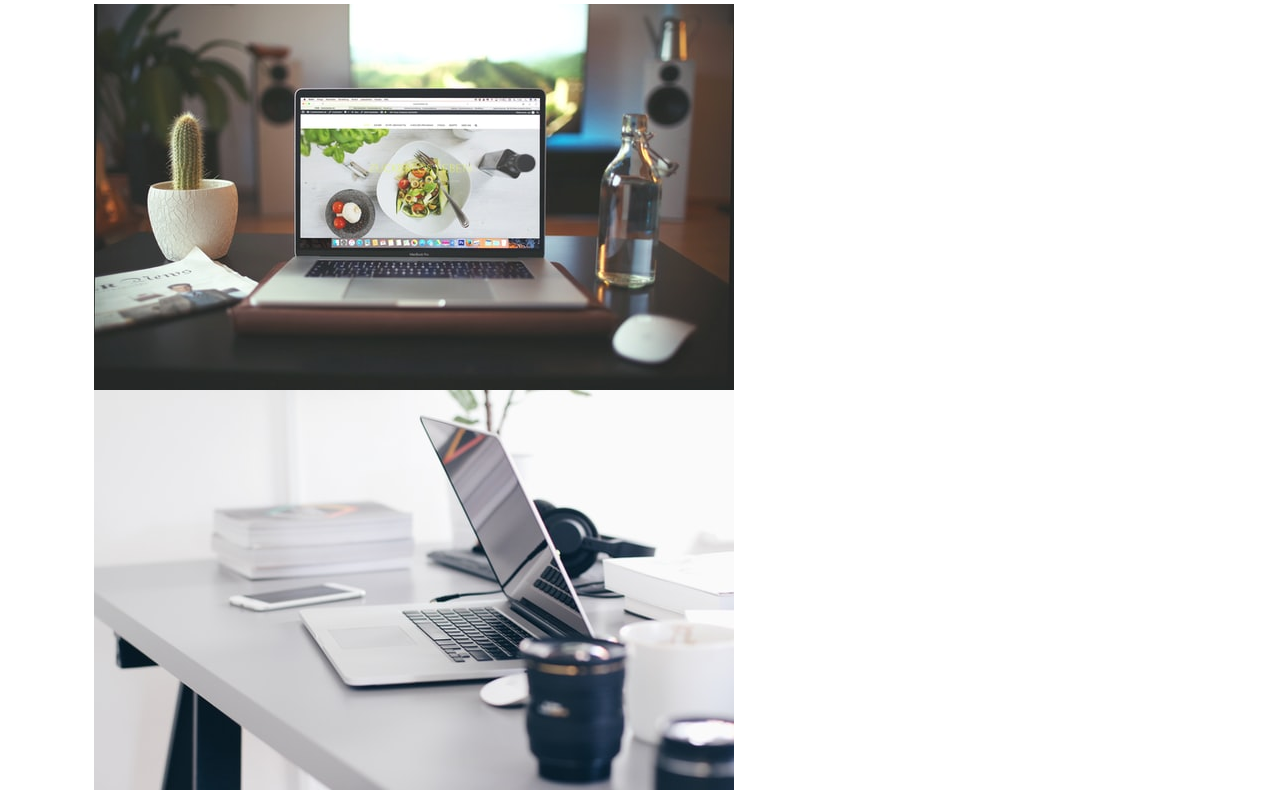
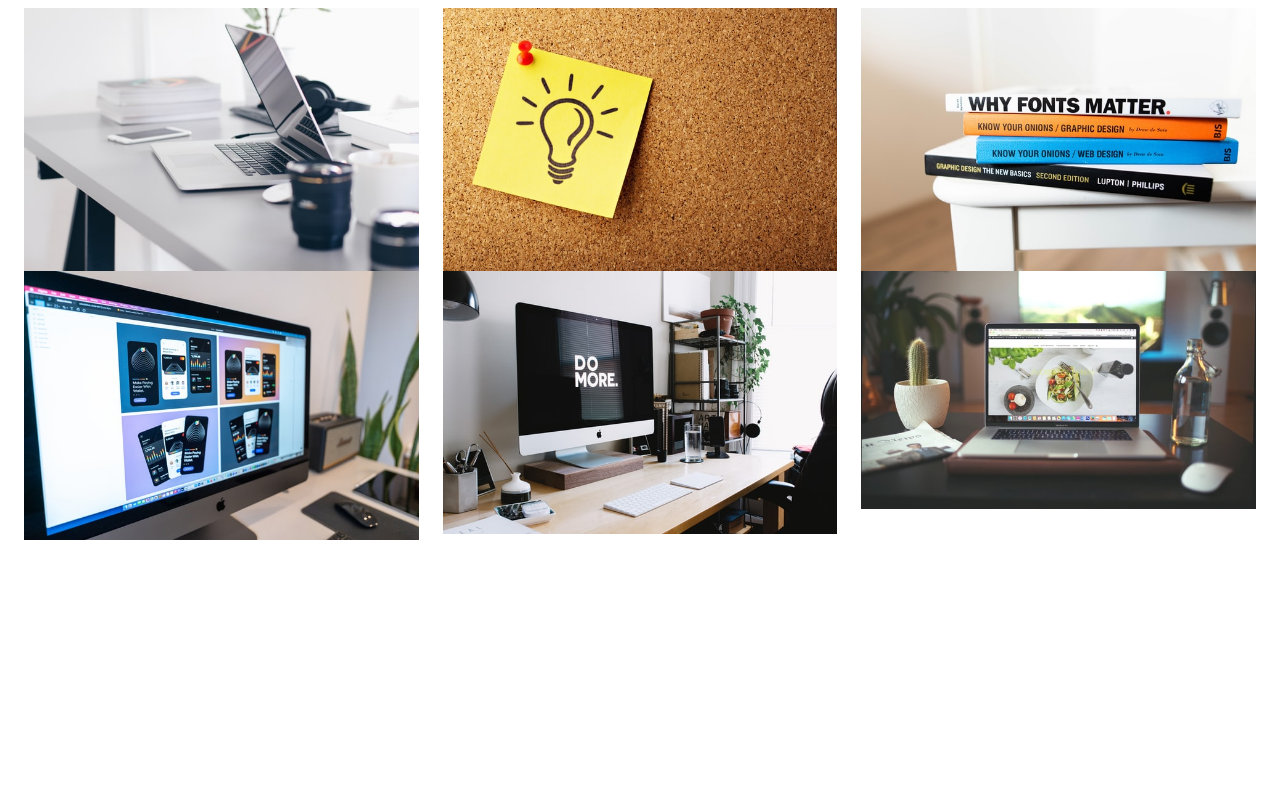
Before and after one commit to JoshuaB94/JoshuaB94.github.io, a plain HTML site: page index.html in a window 1280 px wide. Shown: the part 714-1504 px from the top of the page. After the commit the page ends 1302 px from the top, so only its background shows below. Drawn offline with nearby package versions, Linux system fonts and the light colour scheme.

Commit message:
Attempted a masonry grid using CSS and it did not work successfully. Cleaned up various HTML elements and CSS as well.

```diff
--- a/index.html
+++ b/index.html
@@ -31,19 +31,31 @@
     </section>
 
     <section class="project-section">
-        <div class="container col-xxl-8 px-4 py-5">
+        <div class="container-xxl px-4 py-5">
             <div class="section-heading">
                 <h2 class="project-heading display-2 fw-bold lh-1 mb-3">Projects</h2>
             </div>
 
-            <!---Masonry Wrapper-->
-            <div class="grid">
-                <div class="grid-item"><img src="images/macbook-pro-showing-vegetable-website.jpeg" alt=""></div>
-                <div class="grid-item"><img src="images/photography-lens-laptop-desk.jpeg" alt=""></div>
-                <div class="grid-item"><img src="images/sticky-note-with-light-bulb-on-a-corkboard.jpeg" alt=""></div>
-                <div class="grid-item"><img src="images/app-design-prototyping-on-imac.jpeg" alt=""></div>
-                <div class="grid-item"><img src="images/books-on-a-table.jpeg" alt=""></div>
-                <div class="grid-item"><img src="images/do-more-wallpaper-on-imac.jpeg" alt=""></div>
+            <!---Projects Wrapper-->
+            <div class="row project-row">
+                <div class="col-4">
+                    <img class ="project-image" src="images/photography-lens-laptop-desk.jpeg" alt="">
+                </div>
+                <div class="col-4">
+                    <img class ="project-image" src="images/sticky-note-with-light-bulb-on-a-corkboard.jpeg" alt="">
+                </div>
+                <div class="col-4">
+                    <img class ="project-image" src="images/books-on-a-table.jpeg" alt="">
+                </div>
+                <div class="col-4">
+                    <img class ="project-image" src="images/app-design-prototyping-on-imac.jpeg" alt="">
+                </div>
+                <div class="col-4">
+                    <img class ="project-image" src="images/do-more-wallpaper-on-imac.jpeg" alt="">
+                </div>
+                <div class="col-4">
+                    <img class ="project-image" src="images/macbook-pro-showing-vegetable-website.jpeg" alt="">
+                </div>
             </div>
 
         </div>
--- a/styles/stylesheet.css
+++ b/styles/stylesheet.css
@@ -43,7 +43,9 @@
     text-transform: uppercase;
     color: rgba(45, 49, 66, 0.214);
 }
-/*Masonry Project Gallery*/
+.project-image {
+    width: 100%;
+}
 
 
 /*---Media Query---*/
```
